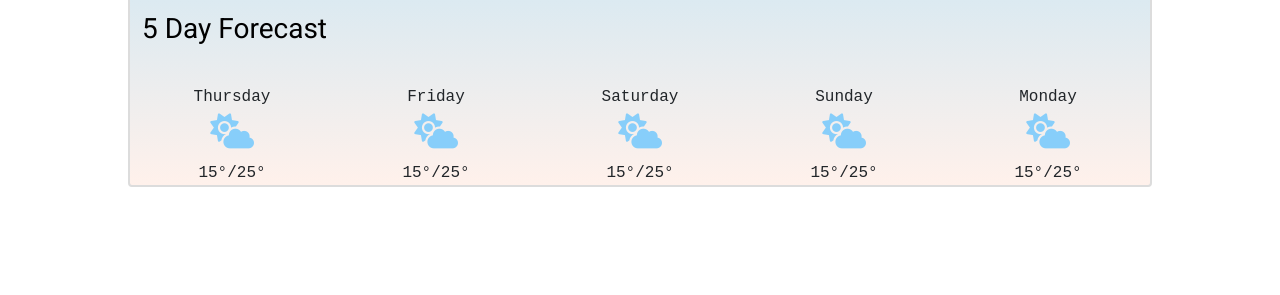
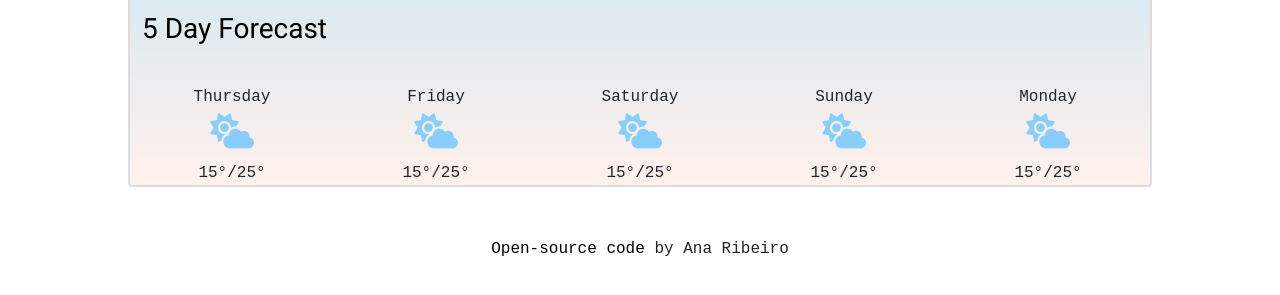
Before and after one commit to catsbe1/weather-app, a plain HTML site: page Finalproject/index.html in a window 1280 px wide. Shown: the part 301-596 px from the top of the page. Drawn offline with nearby package versions, Linux system fonts and the light colour scheme; a web font is replaced by a local one.

Commit message:
Added the repository link

```diff
--- a/Finalproject/index.html
+++ b/Finalproject/index.html
@@ -27,21 +27,22 @@
   <body>
     <div class="container">
       <h1>Weather Forecast</h1>
-      <h5>
-        Wednesday, May 4th 2022
-      </h5>
+      <h5>Wednesday, May 4th 2022</h5>
       <button id="home"><i class="fa-solid fa-map-location-dot"></i></button>
       <form class="change-city" id="search">
         <input type="text" placeholder="Search City" id="city" />
-        <input type="submit" placeholder="submit"
-          />
+        <input type="submit" placeholder="submit" />
       </form>
       <section class="today-wrap">
         <span id="location" class="current-city"> X </span>
         <br />
         <span class="current-temp">25°C </span>
-        <br>
-        <span class="conversions"><a href="#" class="celcius">°C</a>|<a href="#" class="fahrenheit">°F</a></span>
+        <br />
+        <span class="conversions"
+          ><a href="#" class="celcius">°C</a>|<a href="#" class="fahrenheit"
+            >°F</a
+          ></span
+        >
         <span id="icon"><i class="fa-solid fa-sun today-icon"></i></span>
         <br />
         <span class="today-description">Sunny</span>
@@ -53,12 +54,12 @@
           <br />
           <span><strong>Pressure</strong> 5hPa</span>
         </div>
-        <br>
-        <br>
-        <br>
+        <br />
+        <br />
+        <br />
       </section>
       <h3>5 Day Forecast</h3>
-      <br>
+      <br />
       <div class="row top">
         <div class="col">Thursday</div>
         <div class="col">Friday</div>
@@ -80,6 +81,13 @@
         <div class="col">15°/25°</div>
         <div class="col">15°/25°</div>
       </div>
+    </div>
+    <div class="coder">
+      <a class="repository-link" href="https://github.com/catsbe1/weather-app"
+        >Open-source code</a
+      >
+      by Ana Ribeiro
+    </div>
     <script src="src/script.js"></script>
   </body>
 </html>
--- a/Finalproject/src/style.css
+++ b/Finalproject/src/style.css
@@ -112,3 +112,12 @@ h3 {
 #home:hover {
   cursor: pointer;
 }
+.coder {
+  text-align: center;
+  font-family: "PT Mono", monospace;
+}
+
+.repository-link {
+  color: black;
+  text-decoration: none;
+}
```
Lines whose indentation alone changed are shown as unchanged.
